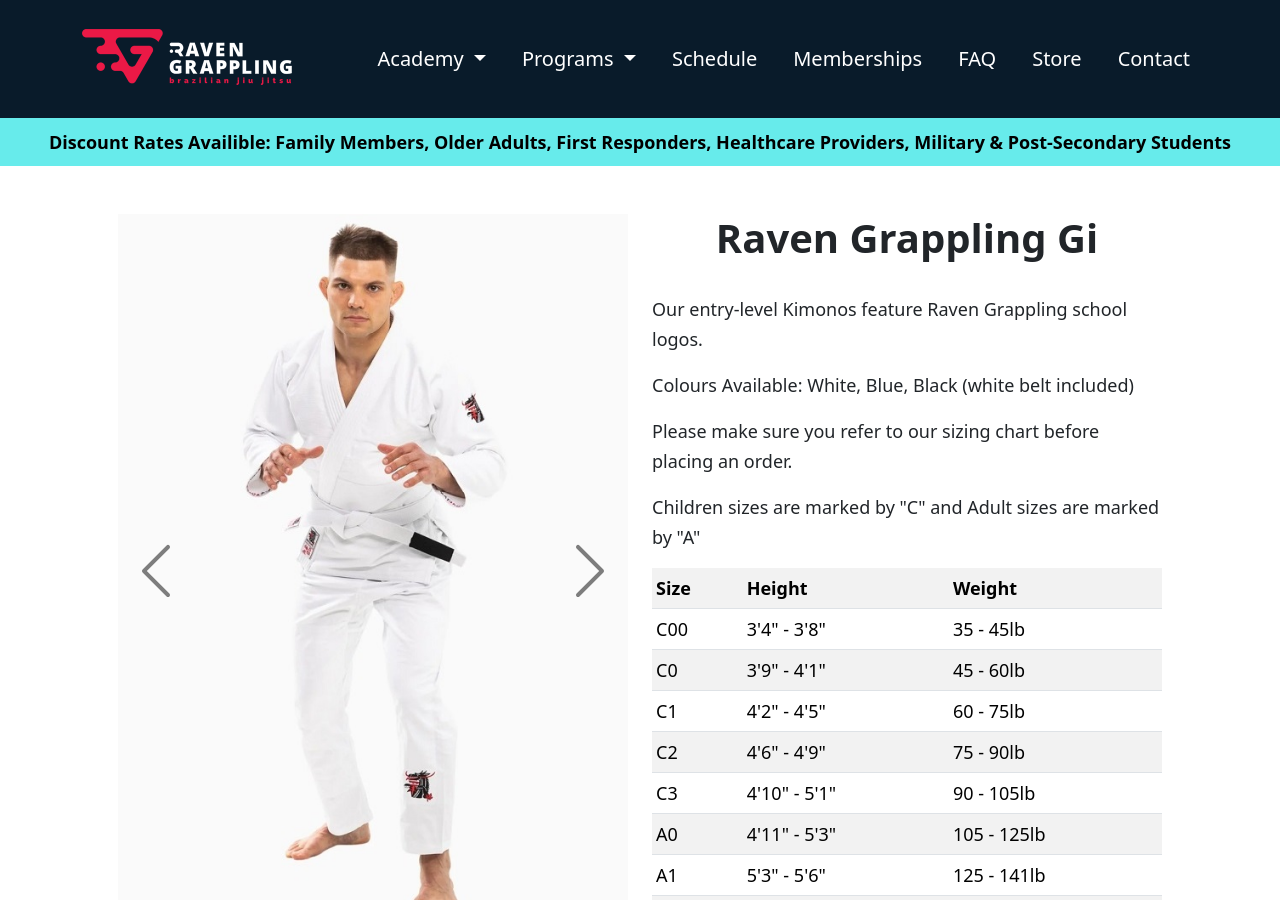
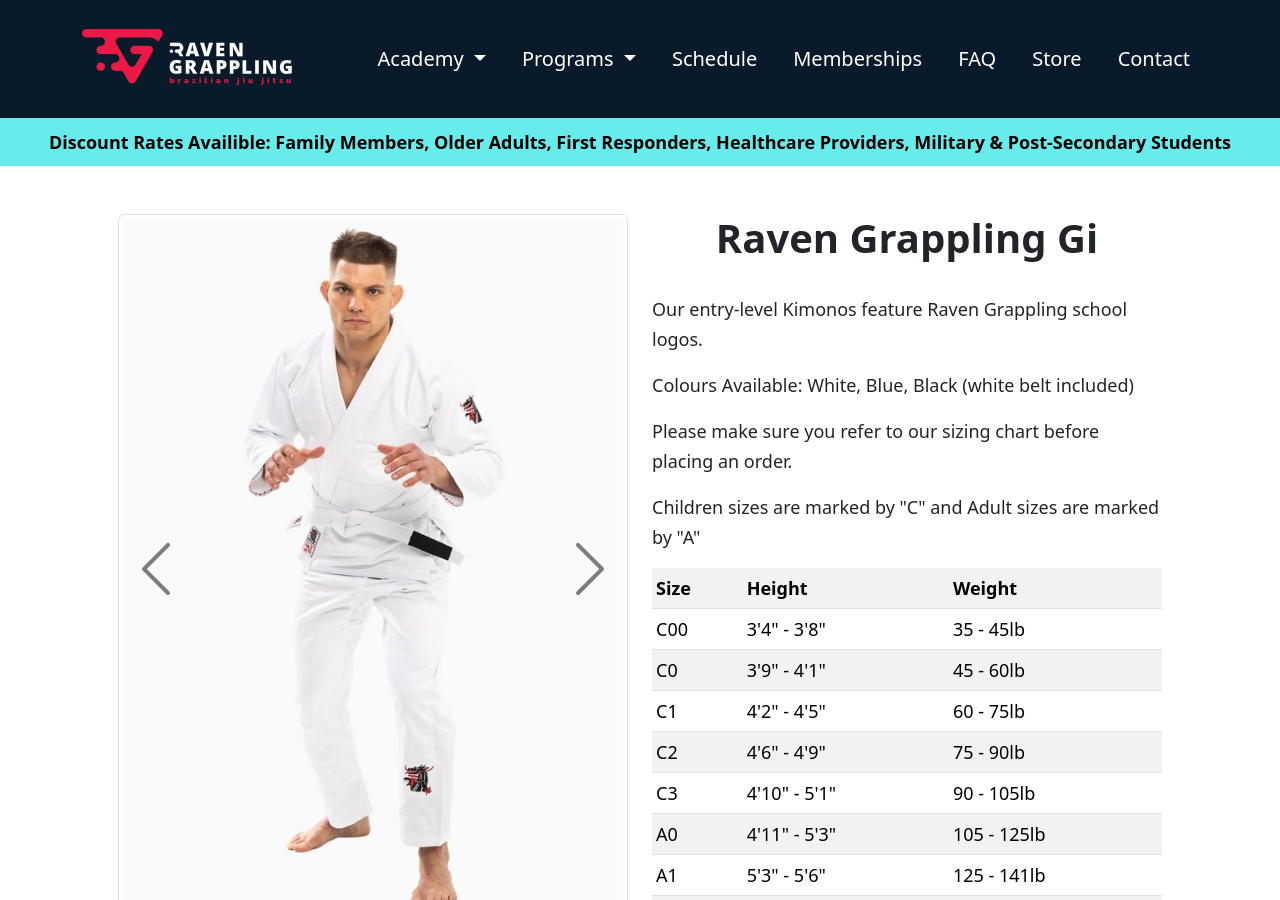
Before and after one commit to RavenGrappling/RavenGrappling.github.io, a Jekyll site: the page built from store.md, in a window 1280 px wide and 900 px high. Built offline with Jekyll 4.4.1, drawn with Linux system fonts in a browser that asks for light colours.

Commit message:
Update store.md

```diff
--- a/store.md
+++ b/store.md
@@ -9,13 +9,13 @@
       <div id="rg-gallery" class="carousel carousel-dark slide">
         <div class="carousel-inner">
           <div class="carousel-item active">
-            <img src="/assets/images/store/gi1.jpg" class="d-block w-100" alt="">
+            <img src="/assets/images/store/gi1.jpg" class="d-block img-thumbnail rounded w-100" alt="">
           </div>
           <div class="carousel-item">
-            <img src="/assets/images/store/gi2.jpg" class="d-block w-100" alt="">
+            <img src="/assets/images/store/gi2.jpg" class="d-block img-thumbnail rounded w-100" alt="">
           </div>
           <div class="carousel-item">
-            <img src="/assets/images/store/gi3.jpg" class="d-block w-100" alt="">
+            <img src="/assets/images/store/gi3.jpg" class="d-block img-thumbnail rounded w-100" alt="">
           </div>
         </div>
         <button class="carousel-control-prev" type="button" data-bs-target="#rg-gallery" data-bs-slide="prev">
@@ -121,10 +121,10 @@
         <div id="rg-gallery1" class="carousel carousel-dark slide">
           <div class="carousel-inner">
             <div class="carousel-item active">
-              <img src="/assets/images/store/patch2.jpg" class="d-block rounded w-100" alt="">
+              <img src="/assets/images/store/patch2.jpg" class="d-block img-thumbnail rounded w-100" alt="">
             </div>
             <div class="carousel-item">
-              <img src="/assets/images/store/patch3.jpg" class="d-block w-100" alt="">
+              <img src="/assets/images/store/patch3.jpg" class="d-block img-thumbnail rounded w-100" alt="">
             </div>
           </div>
           <button class="carousel-control-prev" type="button" data-bs-target="#rg-gallery1" data-bs-slide="prev">
```
